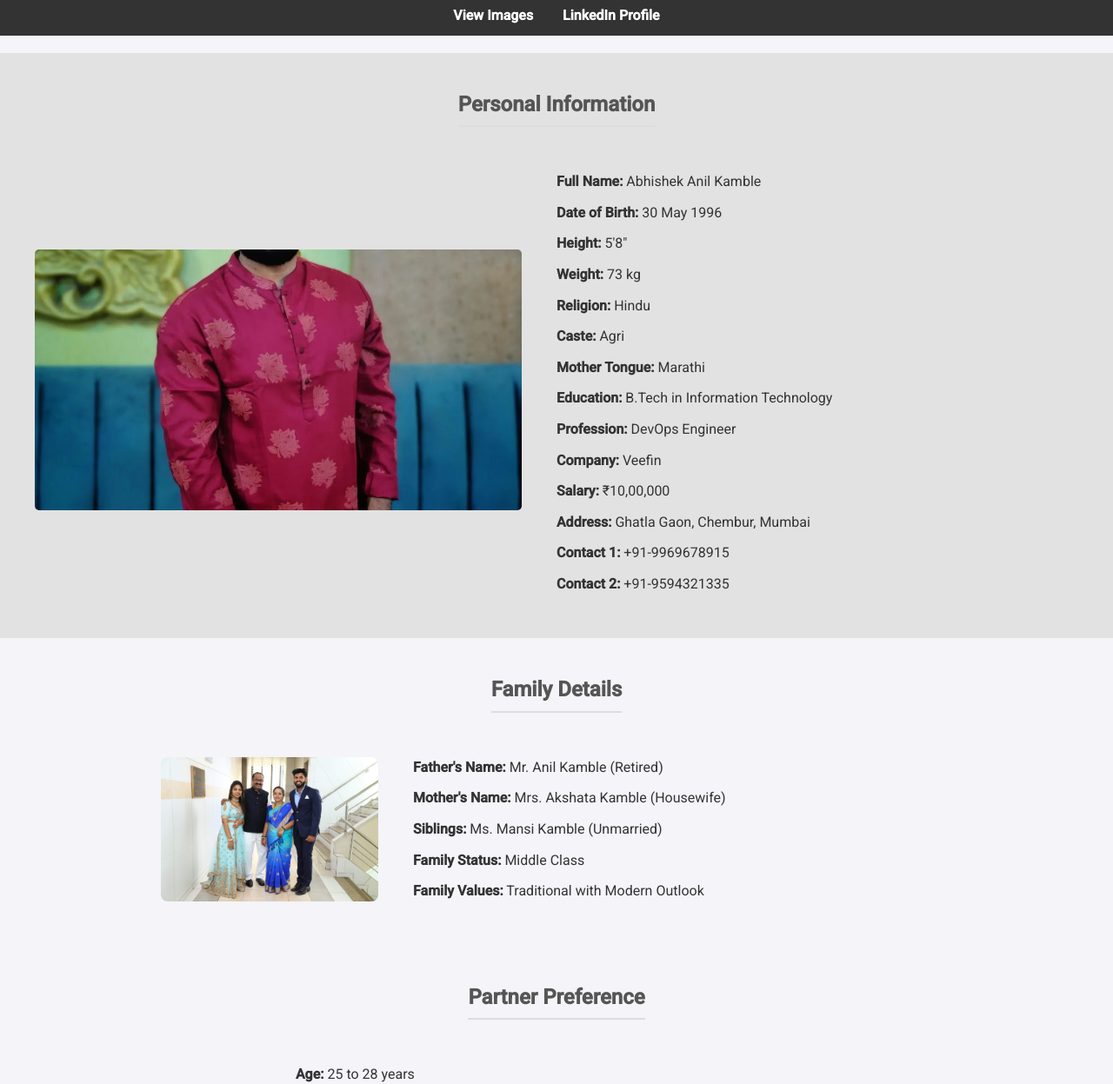
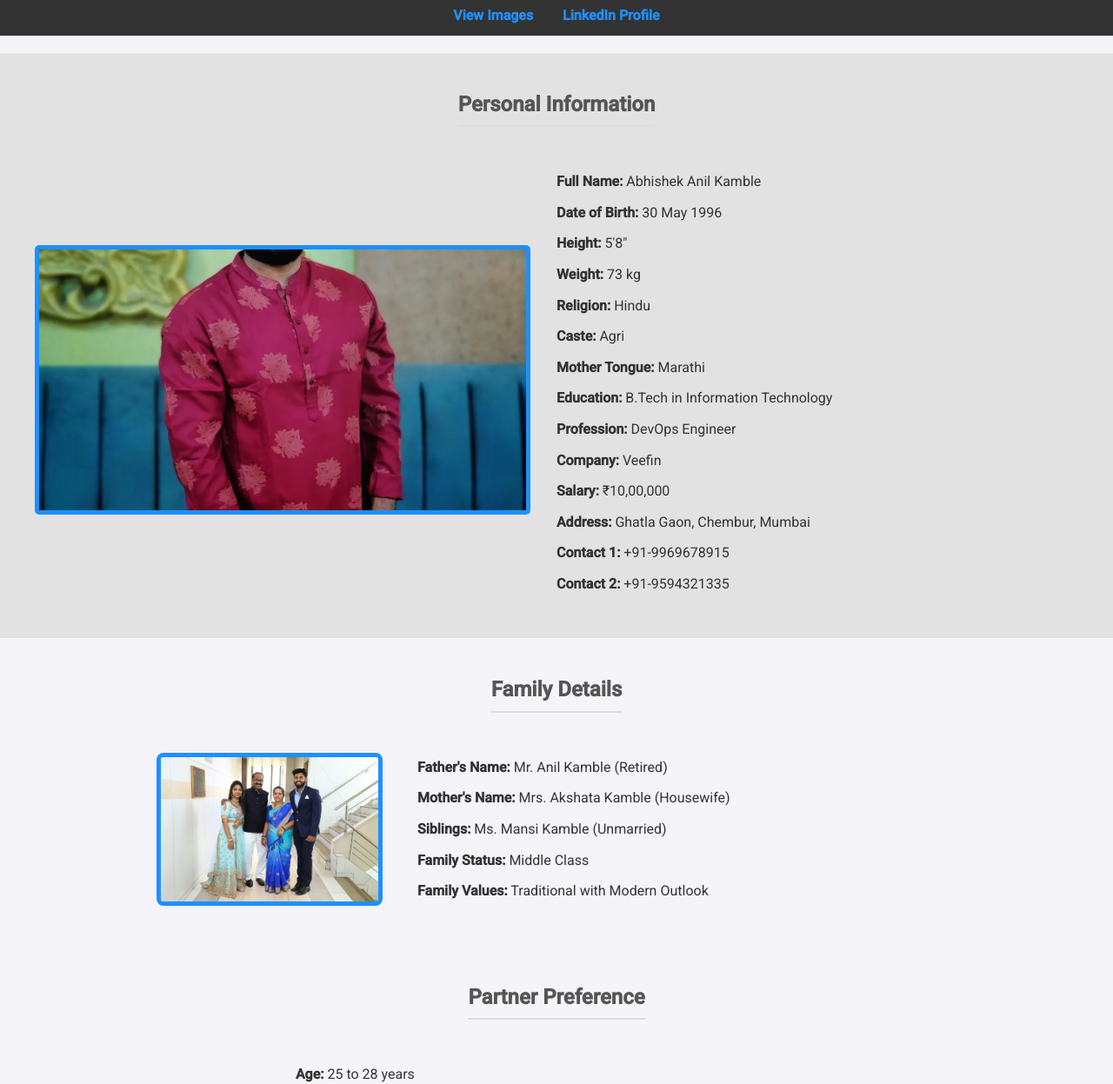
Before and after one commit to aabhidevops/Personal-Details, a plain HTML site: page index.html in a window 1280 px wide. Shown: the part 56-1303 px from the top of the page at 87% size. Drawn offline with Linux system fonts and the light colour scheme.

Commit message:
color change blue

```diff
--- a/style.css
+++ b/style.css
@@ -24,7 +24,7 @@ header h1 {
 
 .links a {
     margin: 0 15px;
-    color: #fff;
+    color: #1E90FF; /* Blue color for LinkedIn */
     text-decoration: none;
     font-weight: bold;
 }
@@ -66,9 +66,10 @@ h2 {
 
 .profile-picture {
     width: 100%;
-    height: 300px;  /* Adjusted for better profile picture visibility */
+    height: 300px;
     object-fit: cover;
     border-radius: 5px;
+    border: 5px solid #1E90FF; /* Blue border for profile image */
 }
 
 .details {
@@ -109,6 +110,7 @@ h2 {
     height: auto;
     border-radius: 8px;
     margin-right: 20px;
+    border: 5px solid #1E90FF; /* Blue border for family and partner images */
 }
 
 /* Footer */
```
